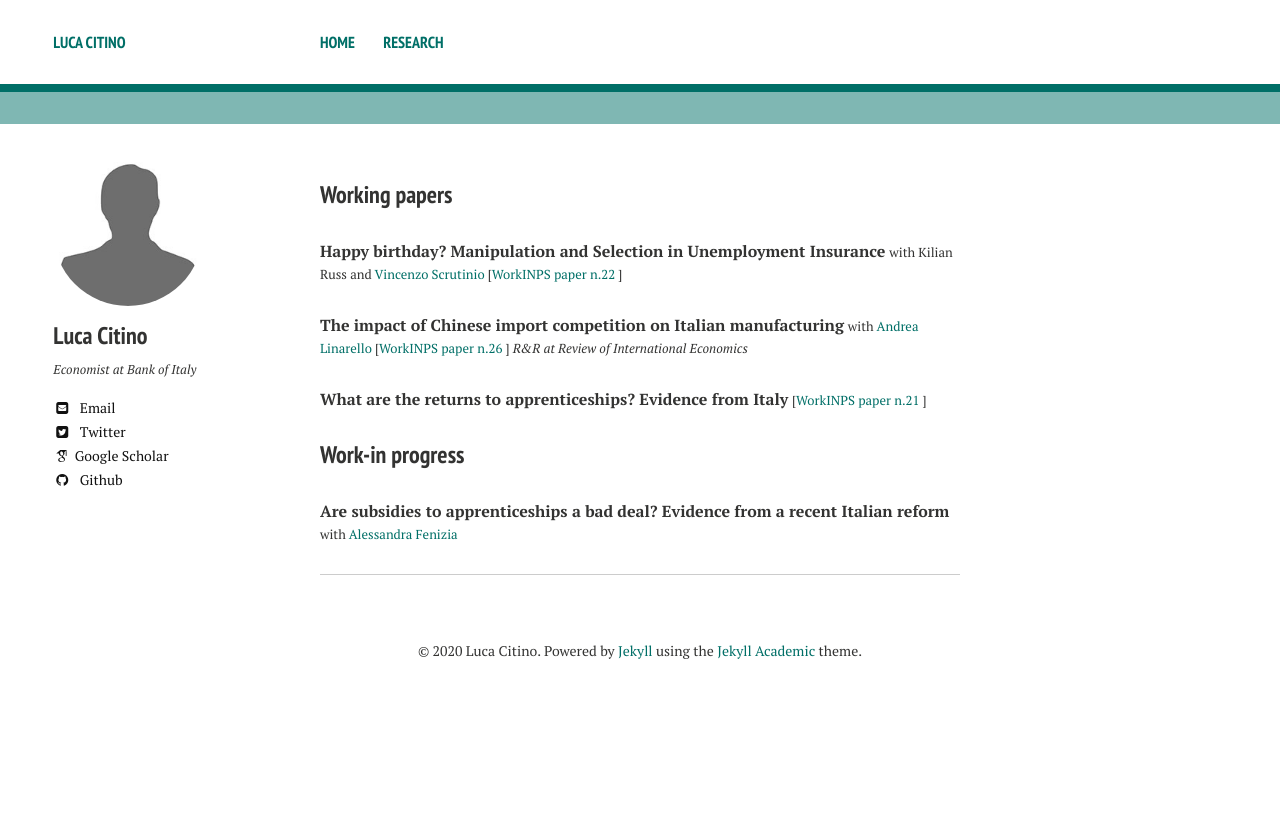
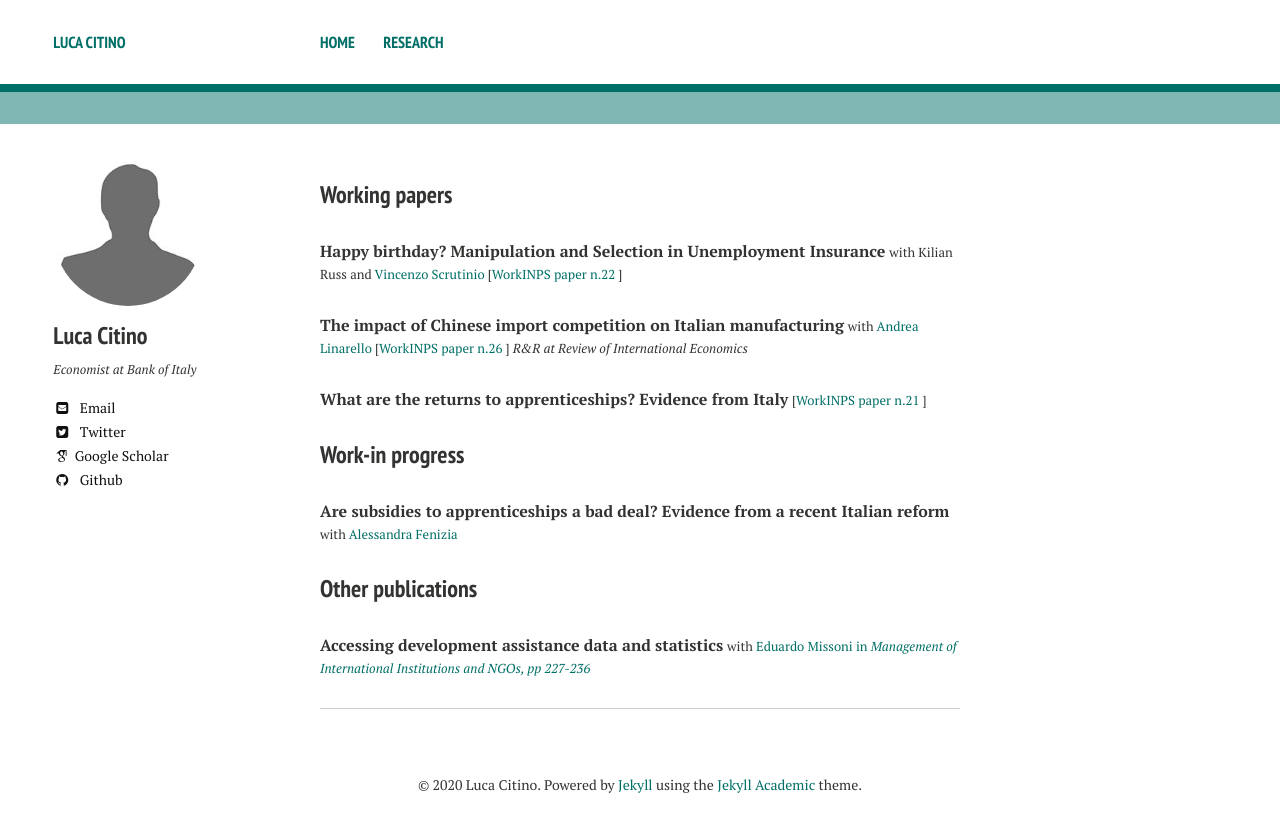
Before and after one commit to luca-citino/luca-citino.github.io, a Jekyll site: the page built from research.md, in a window 1280 px wide. Shown: the top 832 px of the page. Built offline with Jekyll 4.4.1, drawn with Linux system fonts in a browser that asks for light colours; nearby versions of some CDN libraries; some web fonts are replaced.

Commit message:
Update research.md

```diff
--- a/research.md
+++ b/research.md
@@ -14,3 +14,6 @@ title: Research
 ### Work-in progress
 
 **Are subsidies to apprenticeships a bad deal? Evidence from a recent Italian reform** <font size="-1">with <a href="https://sites.google.com/site/alessandrafenizia/">Alessandra Fenizia</a></font>
+
+### Other publications
+**Accessing development assistance data and statistics** <font size="-1">with <a href="https://sites.google.com/site/alessandrafenizia/">Eduardo Missoni in <i>Management of International Institutions and NGOs, pp 227-236</i></a></font>
```
